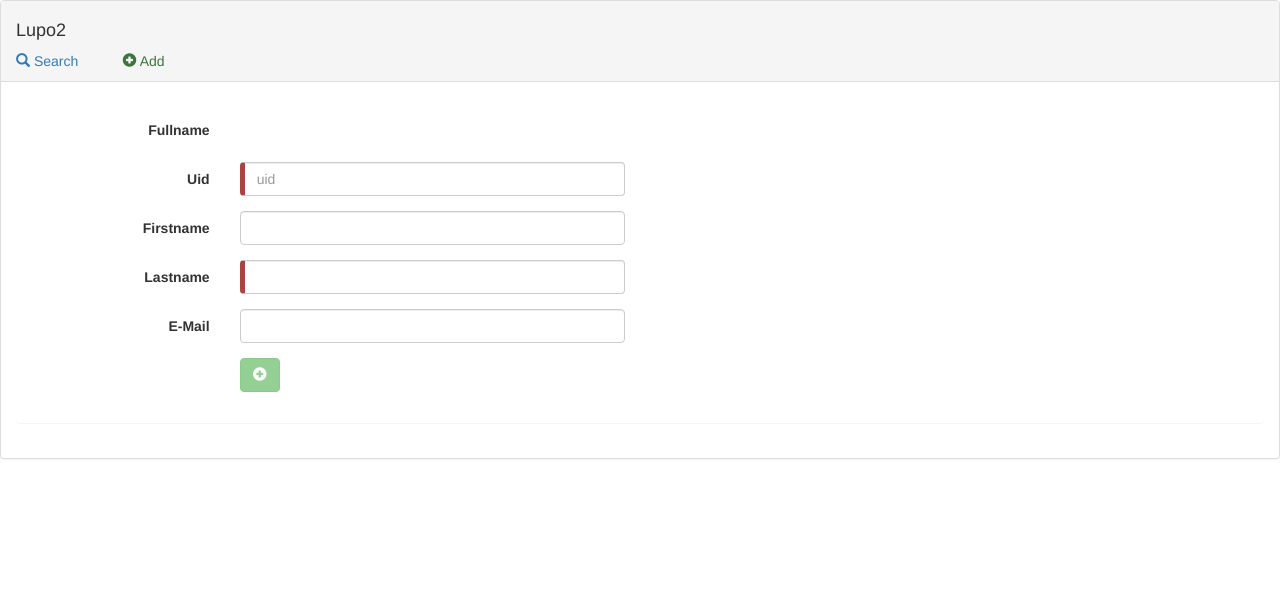
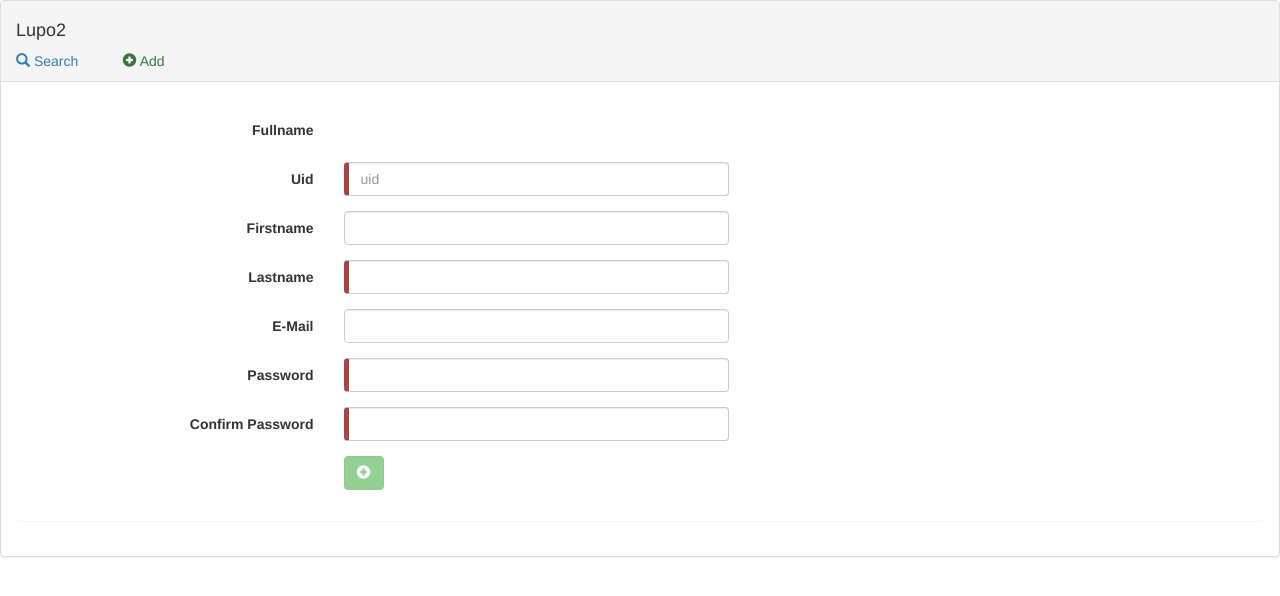
Before and after one commit to hlang/lupo2, an Angular app: page /add in a window 1280 px wide. Shown: the top 596 px of the page. Built offline with nearby package versions, Linux system fonts and the light colour scheme.

Commit message:
add password to new person form
include password validation rules

```diff
--- a/src/app/app.module.ts
+++ b/src/app/app.module.ts
@@ -9,6 +9,7 @@ import {PersonDetailComponent} from "./person-detail/person-detail.component";
 import {PersonCreateComponent} from "./person-create/person-create.component";
 import {LdapService} from "./ldap.service";
 import {NgbModule} from "@ng-bootstrap/ng-bootstrap";
+import {EqualValidator} from "./equal-validator.directive";
 
 const appRoutes: Routes = [
     {path: 'search', component: SearchBoardComponent},
@@ -26,7 +27,8 @@ const appRoutes: Routes = [
         AppComponent,
         SearchBoardComponent,
         PersonDetailComponent,
-        PersonCreateComponent
+        PersonCreateComponent,
+        EqualValidator
     ],
     imports: [
         RouterModule.forRoot(appRoutes),
--- /dev/null
+++ b/src/app/equal-validator.directive.ts
@@ -0,0 +1,47 @@
+import {Directive, forwardRef, Attribute} from "@angular/core";
+import {Validator, AbstractControl, NG_VALIDATORS} from "@angular/forms";
+
+@Directive({
+    selector: '[validateEqual][formControlName],[validateEqual][formControl],[validateEqual][ngModel]',
+    providers: [
+        {provide: NG_VALIDATORS, useExisting: forwardRef(() => EqualValidator), multi: true}
+    ]
+})
+export class EqualValidator implements Validator {
+    constructor(@Attribute('validateEqual') public validateEqual: string,
+                @Attribute('reverse') public reverse: string) {
+    }
+
+    private get isReverse() {
+        if (!this.reverse) return false;
+        return this.reverse === 'true' ? true : false;
+    }
+
+    validate(c: AbstractControl): {[key: string]: any} {
+        // self value
+        let v = c.value;
+
+        // control vlaue
+        let e = c.root.get(this.validateEqual);
+
+        // value not equal
+        if (e && v !== e.value && !this.isReverse) {
+            return {
+                validateEqual: false
+            }
+        }
+
+        // value equal and reverse
+        if (e && v === e.value && this.isReverse) {
+            delete e.errors['validateEqual'];
+            if (!Object.keys(e.errors).length) e.setErrors(null);
+        }
+
+        // value not equal and reverse
+        if (e && v !== e.value && this.isReverse) {
+            e.setErrors({validateEqual: false});
+        }
+
+        return null;
+    }
+}
--- a/src/app/person-create/person-create.component.html
+++ b/src/app/person-create/person-create.component.html
@@ -3,43 +3,64 @@
     <form class="form-horizontal"
           (ngSubmit)="newPerson()" #personForm="ngForm">
       <div class="form-group">
-        <label class="col-sm-2 control-label">Fullname</label>
-        <div class="col-sm-10">
+        <label class="col-sm-3 control-label">Fullname</label>
+        <div class="col-sm-4">
           <p class="form-control-static">{{person.fullName}}</p>
         </div>
       </div>
       <div class="form-group">
-        <label class="col-sm-2 control-label">Uid</label>
+        <label class="col-sm-3 control-label">Uid</label>
         <div class="col-sm-4">
           <input type="text" class="form-control"
                  placeholder="uid"
-                 required
+                 required minlength="3"
                  [(ngModel)]="person.uid" name="uid"/>
         </div>
       </div>
       <div class="form-group">
-        <label class="col-sm-2 control-label">Firstname</label>
+        <label class="col-sm-3 control-label">Firstname</label>
         <div class="col-sm-4">
           <input type="text" class="form-control"
                  [(ngModel)]="person.addFirstName" name="firstName"/>
         </div>
       </div>
       <div class="form-group">
-        <label class="col-sm-2 control-label">Lastname</label>
+        <label class="col-sm-3 control-label">Lastname</label>
         <div class="col-sm-4">
           <input type="text" class="form-control" required
                  [(ngModel)]="person.addLastName" name="lastName"/>
         </div>
       </div>
       <div class="form-group">
-        <label class="col-sm-2 control-label">E-Mail</label>
+        <label class="col-sm-3 control-label">E-Mail</label>
         <div class="col-sm-4">
           <input type="email" class="form-control"
+                 pattern="^\w+([\.-]?\w+)*@\w+([\.-]?\w+)*(\.\w{2,3})+$"
                  [(ngModel)]="person.email" name="email"/>
         </div>
       </div>
       <div class="form-group">
-        <label class="col-sm-2"></label>
+        <label class="col-sm-3 control-label">Password</label>
+        <div class="col-sm-4">
+          <input type="password" class="form-control"
+                 name="password" [ngModel]="person.password"
+                 required minlength="3"
+                 validateEqual="confirmPassword" reverse="true"
+                 #password="ngModel">
+        </div>
+      </div>
+      <div class="form-group">
+        <label class="col-sm-3 control-label">Confirm Password</label>
+        <div class="col-sm-4">
+          <input type="password" class="form-control"
+                 name="confirmPassword" [ngModel]="person.confirmPassword"
+                 required
+                 validateEqual="password"
+                 #confirmPassword="ngModel">
+        </div>
+      </div>
+      <div class="form-group">
+        <label class="col-sm-3"></label>
         <div class="col-sm-4">
           <button type="submit" class="btn btn-success" [disabled]="!personForm.form.valid">
             <span class="glyphicon glyphicon-plus-sign"></span>
--- a/src/app/person-create/person-create.component.ts
+++ b/src/app/person-create/person-create.component.ts
@@ -3,6 +3,9 @@ import {Person} from "../person";
 import {LdapService} from "../ldap.service";
 
 class AddPerson extends Person {
+    password: string;
+    confirmPassword: string;
+
     get addFirstName(): string {
         return this.firstName;
     }
```
Also changed, not shown: 1 other file (tests, documents, lock files or other folders).
